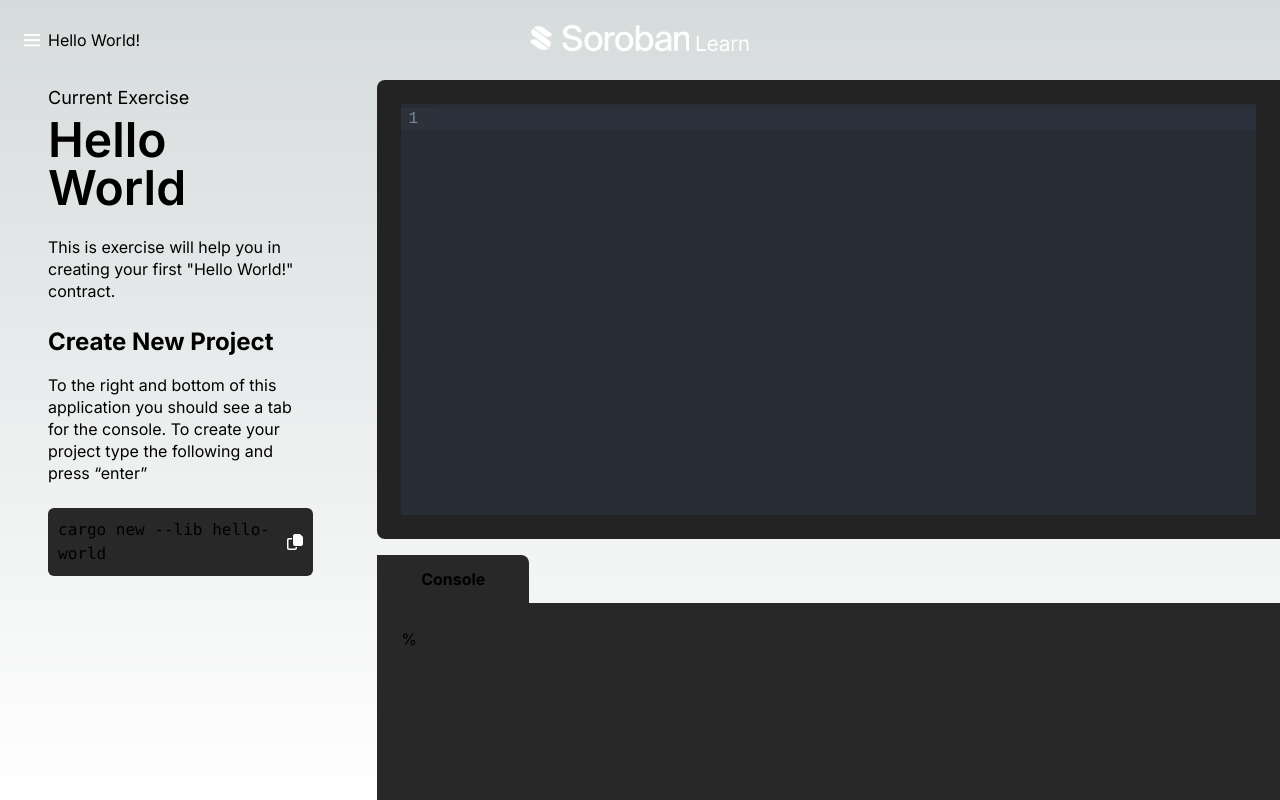
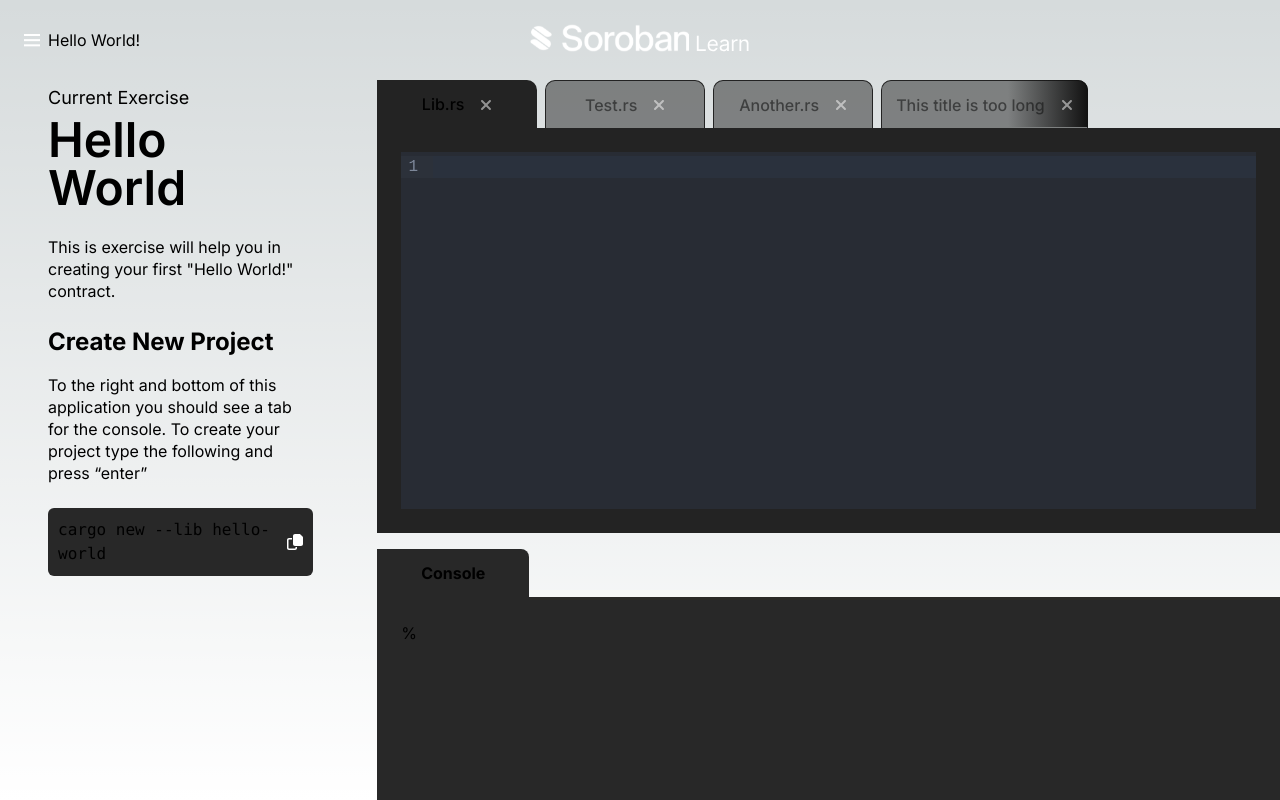
Before and after one commit to Soroban-Learn/soroban-learn-new, a Next.js app: page /exercise/hello-world in a window 1280 px wide. Built offline with nearby package versions, Linux system fonts and the light colour scheme.

Commit message:
✨ add tabs component to IDE

```diff
--- a/src/app/exercise/[slug]/page.tsx
+++ b/src/app/exercise/[slug]/page.tsx
@@ -164,8 +164,15 @@ export default function Home() {
         </div>
 
         <div className="w-full flex flex-col gap-4">
-          <IDE isDisabled={stepType === "terminal"} />
-
+          <IDE
+            isDisabled={stepType === "terminal"}
+            defaultFiles={[
+              { title: 'Lib.rs', key: 'lib' },
+              { title: 'Test.rs', key: 'test' },
+              { title: 'Another.rs', key: 'another' },
+              { title: 'This title is too long', key: 'long_title' },
+            ]}
+          />
           <Terminal />
         </div>
       </div>
--- /dev/null
+++ b/src/components/IDE/Editor.tsx
@@ -0,0 +1,95 @@
+import React, { type FC, useCallback, useState } from "react";
+import { useRecoilState } from "recoil";
+
+import CodeMirror from "@uiw/react-codemirror";
+import { EditorState } from "@codemirror/state";
+import { rust } from "@codemirror/lang-rust";
+import { EditorView } from "@codemirror/view";
+
+import {
+  LineNumbersState,
+  BlockedRangesState,
+} from "@/utils/recoilState";
+
+interface EditorProps {
+  isDisabled: boolean;
+  code: string;
+  setCode: (code: string) => void;
+}
+
+const Editor: FC<EditorProps> = ({ isDisabled, code, setCode }) => {
+  const [blockedRanges] = useRecoilState(BlockedRangesState);
+  const [lineNumbers] = useRecoilState(LineNumbersState);
+
+  const [editorState, setEditorState] = useState();
+  const [editorView, setEditorView] = useState();
+
+  const FontSizeTheme = EditorView.theme({
+    "&": {
+      fontSize: "12pt",
+    },
+  });
+
+  const FontSizeThemeExtension = [FontSizeTheme];
+
+  const getReadOnlyRanges = (targetState: {
+    doc: {
+      line: (arg0: number) => { (): any; new (): any; from: any; to: any };
+    };
+  }) => {
+    const ranges: { from: any; to: any }[] = [];
+
+    lineNumbers.forEach((line) => {
+      ranges.push({
+        from: targetState.doc.line(line + 1).from,
+        to: targetState.doc.line(line + 1).to,
+      });
+    });
+
+    return ranges;
+  };
+
+  const readOnlyTransactionFilter = () => {
+    return EditorState.transactionFilter.of((tr) => {
+      return [];
+    });
+  };
+
+  readOnlyTransactionFilter();
+
+  const onChange = useCallback(
+    (value: string) => {
+      setCode(value);
+    },
+    [setCode],
+  );
+
+  const onCreateEditor = (view: any, state: any) => {
+    setEditorState(state);
+    setEditorView(view);
+  };
+
+  return (
+    <CodeMirror
+      value={code}
+      className="rounded-tl-lg rounded-bl-lg h-full"
+      height="100%"
+      maxHeight="100%"
+      theme="dark"
+      extensions={[
+        EditorView.lineWrapping,
+        FontSizeThemeExtension,
+        rust(),
+        EditorState.changeFilter.of((tr) => {
+          const ranges = blockedRanges;
+          return ranges;
+        }),
+      ]}
+      onChange={onChange}
+      onCreateEditor={onCreateEditor}
+      editable={isDisabled}
+    />
+  )
+}
+
+export default Editor;
--- a/src/components/IDE/index.tsx
+++ b/src/components/IDE/index.tsx
@@ -1,103 +1,77 @@
-import React, { useRef, useState, useEffect } from "react";
-import { useRecoilState } from "recoil";
+import React, { useCallback, useState, useEffect, useMemo } from "react";
 
-import CodeMirror, { ReactCodeMirrorRef } from "@uiw/react-codemirror";
-import { EditorState } from "@codemirror/state";
-import { rust } from "@codemirror/lang-rust";
-import { ViewPlugin, Decoration, EditorView } from "@codemirror/view";
-import { Extension } from "@codemirror/state";
-import { RangeSet } from "@codemirror/rangeset";
-import { useCodeMirror } from "@uiw/react-codemirror";
+// Components
+import Tabs, { type Tab } from '@/components/common/Tabs';
+import Editor from "./Editor";
 
-import {
-  ideCodeState,
-  ideEditRulesState,
-  LineNumbersState,
-  BlockedRangesState,
-} from "@/utils/recoilState";
-
-let editor = null;
+interface IDEFile {
+  title: string;
+  key: string;
+  code?: string;
+}
 
 interface IDEProps {
   isDisabled: boolean;
+  defaultFiles: IDEFile[];
 }
 
-function IDE({ isDisabled }: IDEProps) {
-  const [ideCode, setIdeCode] = useRecoilState(ideCodeState);
-  const [editRules, setEditRules] = useRecoilState(ideEditRulesState);
-  const [lineNumbers, setLineNumbers] = useRecoilState(LineNumbersState);
+function IDE({ isDisabled, defaultFiles }: IDEProps) {
+  const [files, setFiles] = useState<IDEFile[]>([]);
+  const [activeTabKey, setActiveTabKey] = useState('');
+  const [activeEditorCode, setActiveEditorCode] = useState<string>('');
 
-  const [blockedRanges, setBlockedRanges] = useRecoilState(BlockedRangesState);
+  const removeTab = useCallback((key: string) => {
+    const newFiles = files.filter((file: Tab) => file.key !== key);
+    setActiveEditorCode('');
+    setFiles(newFiles);
+    setActiveTabKey(newFiles[0]?.key);
+    setActiveEditorCode(newFiles[0]?.code || '');
+  }, [files]);
 
-  const FontSizeTheme = EditorView.theme({
-    "&": {
-      fontSize: "12pt",
-    },
-  });
+  const changeTab = useCallback((key: string) => {
+    if (key === activeTabKey) return;
+    const file = files.find((file) => file.key === key);
+    const newFiles = files.map((file) => {
+      if (file.key === activeTabKey) {
+        return {
+          ...file,
+          code: activeEditorCode,
+        }
+      }
+      return file;
+    }, []);
 
-  const FontSizeThemeExtension = [FontSizeTheme];
+    setFiles(newFiles);
+    setActiveEditorCode(file?.code || '');
+    setActiveTabKey(key);
+  }, [activeTabKey, activeEditorCode, files]);
 
-  const onChange = React.useCallback(
-    (value: string | ((currVal: string) => string), viewUpdate: any) => {
-      setIdeCode(value);
-    },
-    []
-  );
+  useEffect(() => {
+    if (defaultFiles?.length) {
+      setActiveTabKey(defaultFiles[0]?.key);
+    }
+  }, [defaultFiles]);
 
-  const getReadOnlyRanges = (targetState: {
-    doc: {
-      line: (arg0: number) => { (): any; new (): any; from: any; to: any };
-    };
-  }) => {
-    const ranges: { from: any; to: any }[] = [];
-
-    lineNumbers.forEach((line) => {
-      ranges.push({
-        from: targetState.doc.line(line + 1).from,
-        to: targetState.doc.line(line + 1).to,
-      });
-    });
-
-    return ranges;
-  };
-
-  const [editorState, setEditorState] = useState();
-  const [editorView, setEditorView] = useState();
-
-  const readOnlyTransactionFilter = () => {
-    return EditorState.transactionFilter.of((tr) => {
-      return [];
-    });
-  };
-
-  readOnlyTransactionFilter();
-
-  const onCreateEditor = (view: any, state: any) => {
-    setEditorState(state);
-    setEditorView(view);
-  };
+  useEffect(() => {
+    setFiles(defaultFiles);
+    setActiveEditorCode('');
+  }, [defaultFiles]);
 
   return (
-    <div className="bg-[#232323] rounded-tl-lg rounded-bl-lg p-6 h-full max-h-[60vh]">
-      <CodeMirror
-        value={ideCode}
-        className="rounded-tl-lg rounded-bl-lg h-full"
-        height="100%"
-        maxHeight="100%"
-        theme="dark"
-        extensions={[
-          EditorView.lineWrapping,
-          FontSizeThemeExtension,
-          rust(),
-          EditorState.changeFilter.of((tr) => {
-            const ranges = blockedRanges;
-            return ranges;
-          }),
-        ]}
-        onChange={onChange}
-        onCreateEditor={onCreateEditor}
-        editable={isDisabled}
+    <div className="h-full flex flex-col">
+      <Tabs
+        tabs={files}
+        activeTabKey={activeTabKey}
+        setActiveTabKey={changeTab}
+        onTabClose={removeTab}
       />
+      <div className="bg-[#232323] h-full max-h-[60vh] p-6">
+        <Editor
+          isDisabled={isDisabled}
+          code={activeEditorCode}
+          setCode={setActiveEditorCode}
+        />
+      </div>
     </div>
   );
 }
```
